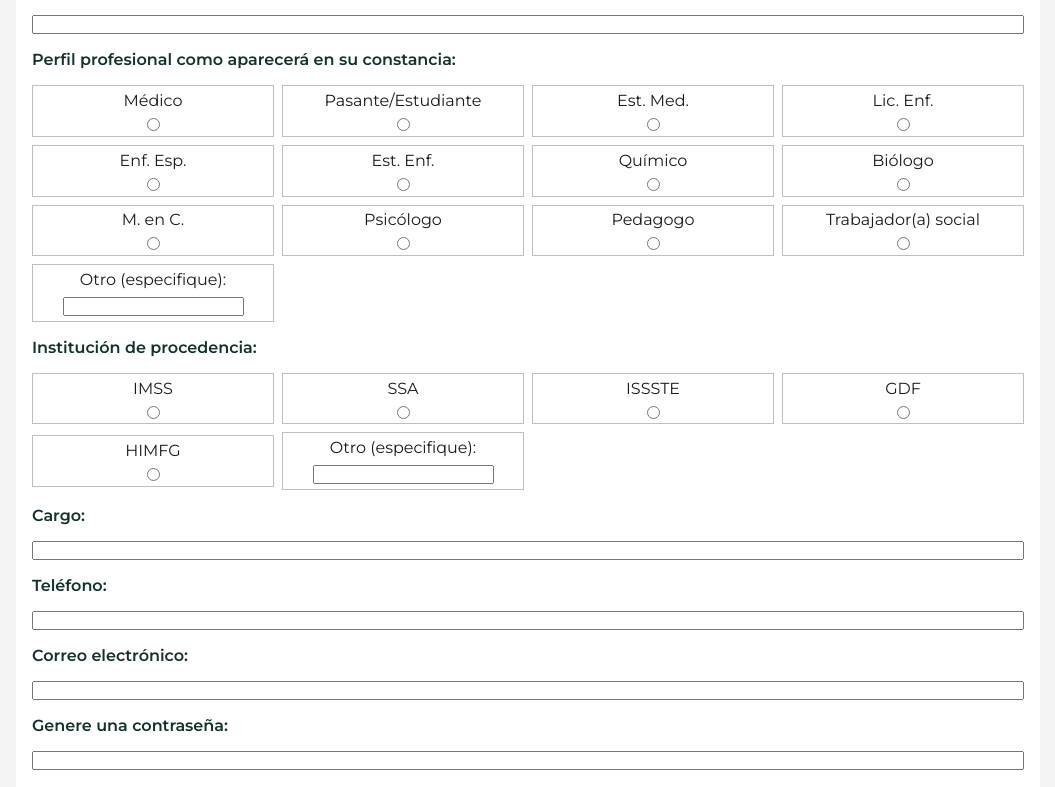
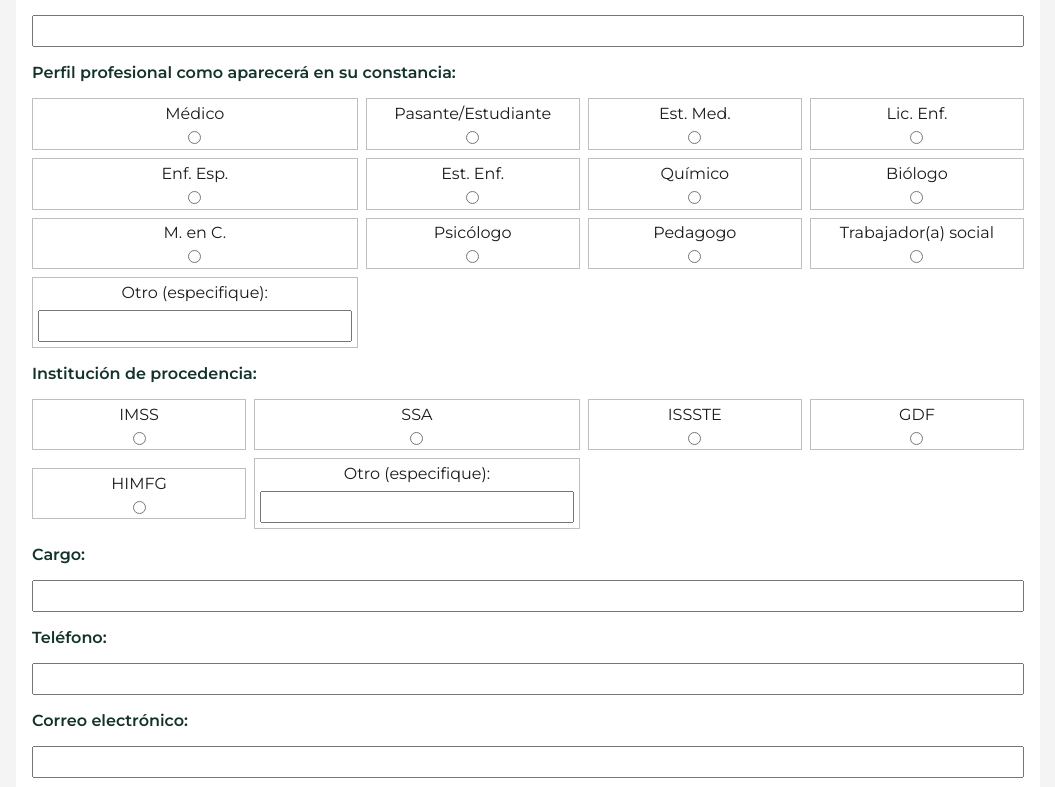
Before and after one commit to ricardoggz/himfg-cursos-website, a Next.js app: page /register in a window 1280 px wide. Shown: the part 523-1310 px from the top of the page, without its empty margins (112-1167 px from the left). Built offline with nearby package versions, Linux system fonts and the light colour scheme.

Commit message:
[change]: input size

```diff
--- a/src/components/registerForm/form.module.css
+++ b/src/components/registerForm/form.module.css
@@ -5,6 +5,9 @@
     flex-direction: column;
     gap:1rem;
     padding:1rem;
+}
+.formWrapper input{
+    font-size:1.5rem;
 }
 .formRatioInputs{
     display: grid;
--- a/src/components/registerForm/registerForm.js
+++ b/src/components/registerForm/registerForm.js
@@ -294,7 +294,7 @@ export const RegisterForm = ({path})=>{
                 onChange={onChange}
             />
             <label className={styles.labelTitle}>
-                Genere una contraseña:
+                Genere una contraseña para nuestra plataforma:
             </label>
             <input
                 type='text'
```
